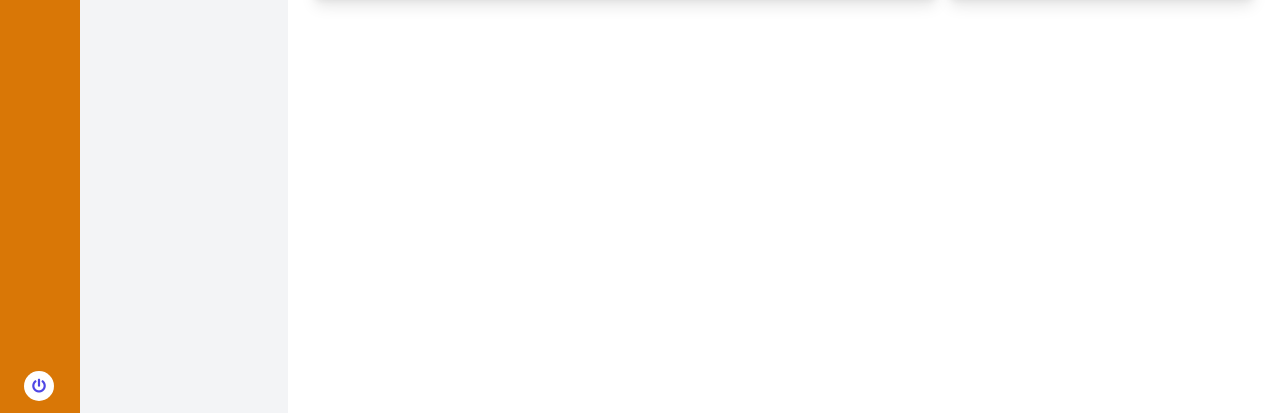
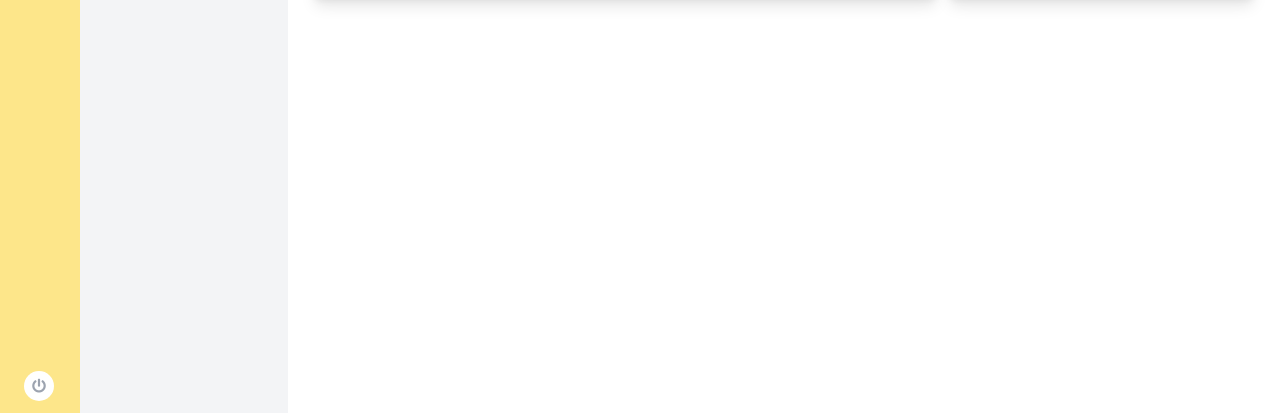
Before and after one commit to Jiseokmin/15dayz, a Python web app: template templates/detail.html in a window 1280 px wide. Shown: the part 387-800 px from the top of the page. Run offline with Jinja, Linux system fonts and the light colour scheme; the template is opened without the code that fills it, so the values that code supplies are empty.

Commit message:
썸바로타

```diff
--- a/templates/detail.html
+++ b/templates/detail.html
@@ -33,14 +33,14 @@
 <body>
 
 <!-- https://alpinejs.dev/directives/data -->
-    <div class="flex h-screen w-full bg-gray-800 " x-data="{openMenu:1}">
+    <div class="flex h-screen w-full bg-yellow-100" x-data="{openMenu:1}">
         <!--Start SideBar 사이드바 aside는 사이드메뉴 담는 태그래여-->
-        <aside class="w-20 relative z-20 flex-shrink-0  px-2 overflow-y-auto bg-yellow-600 sm:block">
+        <aside class="w-20 relative z-20 flex-shrink-0  px-2 overflow-y-auto bg-yellow-200 sm:block">
             <div class="mb-6">
                 <!--Start logo 사이드바 안에 있는 컨텐츠들입니다 -->
                 <div class="flex justify-center">
 
-                  <div class="w-14 h-14 rounded-full bg-gray-300 border-2 border-white mt-2">
+                  <div class="w-14 h-14 rounded-full bg-white border-2 border-white mt-2">
                     <!-- 유저프로필 -->
                     <img
                       src="https://stickershop.line-scdn.net/stickershop/v1/product/8543/LINEStorePC/main.png;compress=true"
@@ -52,22 +52,22 @@
                 <div>
                   <ul class="mt-6 leading-10 px-4">
                   <!-- mb : 마진 bottom 줄임말 테일윈드 페이지상단에 약어를 검색하면 나와여 -->
-                    <li class="mb-3 p-2 rounded-md flex items-center justify-center bg-purple-400 cursor-pointer"
+                    <li class="mb-3 p-2 rounded-md flex items-center justify-center bg-purple-400 cursor-pointer border-r-2 border-b-2"
                         @click="openMenu !== 1 ? openMenu = 1 : openMenu = null"
                       >
                       <!-- 아이콘 기능 사이트 https://fontawesome.com/v4.7/icons/ -->
                       <i class="fas fa-map-marker fa-sm text-white"></i>
                     </li>
-                    <li class="mb-3 p-2 rounded-md flex items-center justify-center bg-pink-400 cursor-pointer">
+                    <li class="mb-3 p-2 rounded-md flex items-center justify-center bg-pink-400 cursor-pointer border-r-2 border-b-2">
                       <i class="fas fa fa-window-close fa-sm text-white"></i>
                     </li>
-                    <li class="mb-3 p-2 rounded-md flex items-center justify-center bg-yellow-400 cursor-pointer" @click="openMenu !== 3 ? openMenu = 3 : openMenu = null">
+                    <li class="mb-3 p-2 rounded-md flex items-center justify-center bg-yellow-400 cursor-pointer border-r-2 border-b-2" @click="openMenu !== 3 ? openMenu = 3 : openMenu = null">
                       <i class="fas fa fa-calculator fa-sm text-white"></i>
                     </li>
 
                     <!-- 로그인기능창으로 쓰면될거같음 -->
-                    <li class="absolute bottom-0 mb-3 p-2 rounded-full flex items-center mx-auto bg-white cursor-pointer" @click="openMenu !== 2 ? openMenu = 2 : openMenu = null">
-                      <i class="fas fa-power-off fa-sm text-indigo-600"></i>
+                    <li class="absolute bottom-0 mb-3 p-2 rounded-full flex items-center mx-auto bg-white cursor-pointer transition duration-500 ease-in-out bg-white hover:bg-yellow-100 transform hover:-translate-y-1 hover:scale-110 " @click="openMenu !== 2 ? openMenu = 2 : openMenu = null">
+                      <i class="fas fa-power-off fa-sm text-gray-400"></i>
                     </li>
                   </ul>
                 </div>
@@ -77,55 +77,55 @@
         <!-- 보라색 누르면 나오는 메뉴 -->
         <aside class="animate__animated animate__fadeInLeft w-52 relative z-0 flex-shrink-0 hidden px-4 overflow-y-auto bg-gray-100 sm:block "
                x-show="openMenu ==  1"
-               @click.away="openMenu = null"
+
                style="display: none;">
             <div class="mb-6">
               <!--오픈메뉴 함수로 열리는 메뉴들 -->
               <div class="grid grid-cols-1 gap-4 grid-cols-2 mt-6">
                 <!-- 아이콘은 같은회사꺼 씁니다 -->
                 <div class="p-2 flex flex-col items-center bg-white rounded-md justify-center shadow-xl cursor-pointer">
-                  <div class="rounded-full p-2 bg-indigo-200 flex flex-col items-center">
-                    <i class="fas fa-chart-pie fa-sm text-indigo-600"></i>
+                  <div class="rounded-full p-2 bg-yellow-100 flex flex-col items-center">
+                    <i class="fas fa-chart-pie fa-sm text-gray-500"></i>
                   </div>
                   <p class="text-xs mt-1 text-center font-semibold">전체보기</p>
                 </div>
                 <!-- End Navitem -->
                 <!-- Start Navitem -->
                 <div class="p-2 flex flex-col items-center bg-white rounded-md justify-center shadow-xl cursor-pointer">
-                  <div class="rounded-full p-2 bg-indigo-200 flex flex-col items-center">
-                    <i class="fas fa-calculator fa-sm text-indigo-600"></i>
+                  <div class="rounded-full p-2 bg-yellow-100 flex flex-col items-center">
+                    <i class="fas fa-calculator fa-sm text-gray-500"></i>
                   </div>
                   <p class="text-xs mt-1 text-center font-semibold">오늘의핫플</p>
                 </div>
                 <!-- End Navitem -->
                 <!-- Start Navitem -->
                 <div class="p-2 flex flex-col items-center bg-white rounded-md justify-center shadow-xl cursor-pointer">
-                  <div class="rounded-full p-2 bg-indigo-200 flex flex-col items-center">
-                    <i class="fas fa-wallet fa-sm text-indigo-600"></i>
+                  <div class="rounded-full p-2 bg-yellow-100 flex flex-col items-center">
+                    <i class="fas fa-wallet fa-sm text-gray-500"></i>
                   </div>
                   <p class="text-xs mt-1 text-center font-semibold">예산별추천</p>
                 </div>
                 <!-- End Navitem -->
                 <!-- Start Navitem -->
                 <div class="p-2 flex flex-col items-center bg-white rounded-md justify-center shadow-xl cursor-pointer">
-                  <div class="rounded-full p-2 bg-indigo-200 flex flex-col items-center">
-                    <i class="fas fa-archive fa-sm text-indigo-600"></i>
+                  <div class="rounded-full p-2 bg-yellow-100 flex flex-col items-center">
+                    <i class="fas fa-archive fa-sm text-gray-500"></i>
                   </div>
                   <p class="text-xs mt-1 text-center font-semibold">지역별추천</p>
                 </div>
                 <!-- End Navitem -->
                 <!-- Start Navitem -->
                 <div class="p-2 flex flex-col items-center bg-white rounded-md justify-center shadow-xl cursor-pointer">
-                  <div class="rounded-full p-2 bg-indigo-200 flex flex-col items-center">
-                    <i class="fas fa-money-bill-wave-alt fa-sm text-indigo-600"></i>
+                  <div class="rounded-full p-2 bg-yellow-100 flex flex-col items-center">
+                    <i class="fas fa-money-bill-wave-alt fa-sm text-gray-500"></i>
                   </div>
                   <p class="text-xs mt-1 text-center font-semibold">클릭@!</p>
                 </div>
                 <!-- End Navitem -->
                  <!-- Start Navitem -->
                 <div class="p-2 flex flex-col items-center bg-white rounded-md justify-center shadow-xl cursor-pointer">
-                  <div class="rounded-full p-2 bg-indigo-200 flex flex-col items-center">
-                    <i class="fas fa-shopping-basket fa-sm text-indigo-600"></i>
+                  <div class="rounded-full p-2 bg-yellow-100 flex flex-col items-center">
+                    <i class="fas fa-shopping-basket fa-sm text-gray-500"></i>
                   </div>
                   <p class="text-xs mt-1 text-center font-semibold">내리뷰</p>
                 </div>
@@ -141,10 +141,10 @@
                style="display: none;">
 <div class="w-full h-auto flex items-center justify-center">
     <div class="bg-gray-200 w-full h-auto rounded-md pt-8 pb-12 mb-3 flex flex-col items-center">
-        <label class="font-light text-3xl mb-3">서울<span class="font-bold"><br>너와나</span></label>
+        <label class="font-light text-3xl mb-3"><span class= "text-md font-bold">SS</span>umbarota<span class="font-bold"><br>연애조작단</span></label>
         <input type="text" class="w-full h-12 rounded-sm px-4 text-md focus:ring-blue-600 mb-2" placeholder="아이디"/>
         <input type="password" class="w-full h-12 rounded-sm px-4 text-md focus:ring-blue-600 mb-2" placeholder="비밀번호"/>
-        <button class="w-full h-12 rounded-lg bg-blue-600 text-gray-200 uppercase font-semibold hover:bg-blue-700 text-gray-100 transition mb-4">Login</button>
+        <button class="w-full h-12 rounded-lg bg-yellow-300 text-gray-200 uppercase font-semibold hover:bg-blue-700 text-gray-100 transition mb-4">Login</button>
         <p class="text-right mb-4 text-sm">아이디가 없어요</p>
         <button class="w-full h-12 rounded-lg bg-red-600 text-gray-150 uppercase font-semibold hover:bg-red-700 text-gray-100 transition mb-4">Sign with Google</button>
         <button class="w-full h-12 rounded-lg bg-gray-800 text-gray-150 uppercase font-semibold hover:bg-gray-900 text-gray-100 transition mb-4">Sign with Github</button>
@@ -155,15 +155,15 @@
         <!-- 이런식으로 aside를 통째로 추가 -->
                 <aside class="animate__animated animate__fadeInLeft w-52 relative z-0 flex-shrink-0 hidden px-0 overflow-y-auto bg-gray-200 sm:block "
                x-show="openMenu ==  3"
-               @click.away="openMenu = null"
+
                style="display: none;">
 
 <div class="flex flex-wrap place-items-center h-screen">
     <!-- card -->
-    <div class="overflow-hidden shadow-lg transition duration-500 ease-in-out transform hover:-translate-y-5 hover: rounded-lg md:w-140 cursor-pointer m-auto">
+    <div class="overflow-hidden shadow-lg transition duration-500 ease-in-out transform hover:-translate-y-3 hover: rounded-lg md:w-140 cursor-pointer m-auto">
 
-            <div class="bg-white w-full p-7 mt-3">
-                <p class="text-indigo-500 text-2xl font-medium">
+            <div class="bg-white w-full p-6 mt-3">
+                <p class="text-gray-500 text-2xl font-medium">
                     가입하세요!
                 </p>
                 <p class="text-gray-800 text-sm font-medium mb-2">
@@ -171,16 +171,17 @@
                 </p>
                 <p class="text-gray-600 font-light text-md">
                     넓고도 좁은 서울... 사용자들에 의해 검증된 시스템!
-                    <a class="inline-flex text-indigo-500" href="#">가입하러가기</a>
+                    당신의 리뷰를 찾아보세요
+                    <a class="inline-flex text-yellow-500" href="#">가입하러가기</a>
                 </p>
                 <div class="flex flex-wrap justify-starts items-center py-3 border-b-2 text-xs text-white font-medium">
-                    <span class="m-1 px-2 py-1 rounded bg-indigo-500">
+                    <span class="m-1 px-2 py-1 rounded bg-red-400">
                         #해시태그
                     </span>
-                    <span class="m-1 px-2 py-1 rounded bg-indigo-500">
+                    <span class="m-1 px-2 py-1 rounded bg-red-400">
                         #핫플레이스
                     </span>
-                    <span class="m-1 px-2 py-1 rounded bg-indigo-500">
+                    <span class="m-1 px-2 py-1 rounded bg-red-400">
                         #추천
                     </span>
                 </div>
@@ -199,6 +200,7 @@
             </div>
         </a>
     </div>
+
 </div>
 <!-- Does this resource worth a follow? -->
 <div class="absolute bottom-0 right-0 mb-4 mr-4 z-10">
```
